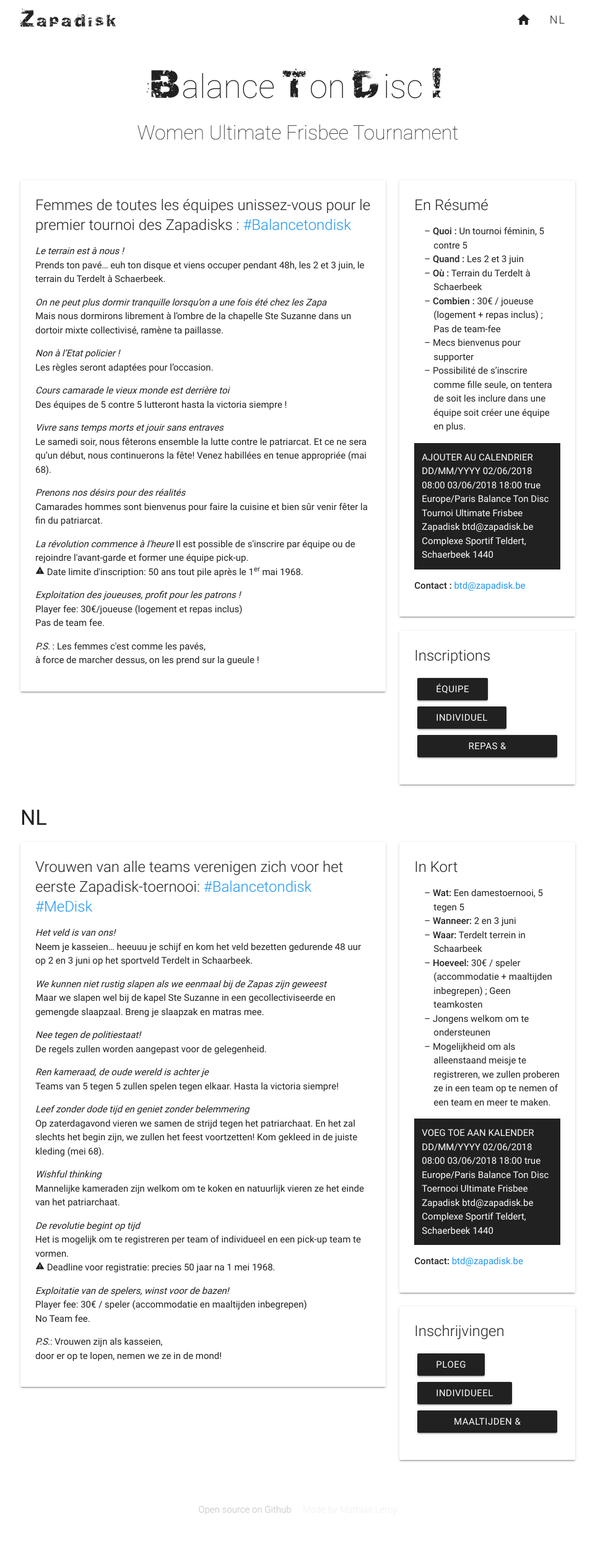
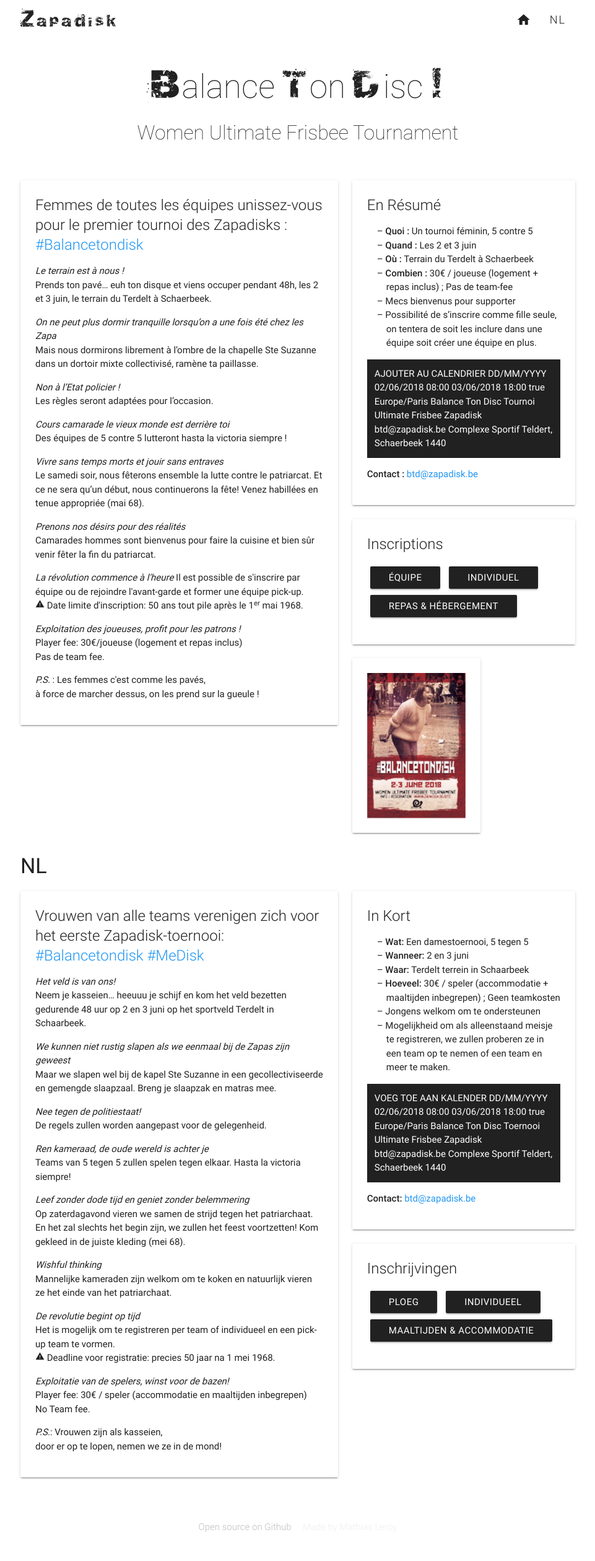
Before and after one commit to mathiasleroy/zapadisk.be, a Jekyll site: the page built from btd.html, in a window 1280 px wide. Shown: the whole page at 62% size, without its empty margins (159-1120 px from the left). Built offline with Jekyll 4.4.1, drawn with Linux system fonts in a browser that asks for light colours; before the commit the page ends 2491 px from its top, so only the background shows below that.

Commit message:
add poster to btd

```diff
--- a/btd.html
+++ b/btd.html
@@ -117,7 +119,7 @@
 		<div class="container">
 
 			<div class="row" id="fr">
-				<div class="col s12 l8">
+				<div class="col s12 l7">
 					<div class="card">
 						<div class="card-content">
 							<span class="card-title">
@@ -159,7 +161,7 @@
 					</div>
 				</div>
 
-				<div class="col s12 l4">
+				<div class="col s12 l5">
 					<div class="card ">
 						<div class="card-content">
 							<span class="card-title">En Résumé</span>
@@ -194,7 +196,7 @@
 					</div>
 				</div>
 
-				<div class="col s12 l4">
+				<div class="col s12 l5">
 					<div class="card">
 						<div class="card-content">
 							<span class="card-title">Inscriptions</span>
@@ -211,7 +213,15 @@
 					</div>
 				</div>
 
-				<!--<div class="col s12 l4">
+				<div class="col s12 l3">
+					<div class="card ">
+						<div class="card-content">
+							<img src="../assets/img/BalanceTonDisc-min.jpg" alt="" class="responsive-img materialboxed">
+						</div>
+					</div>
+				</div>
+
+				<!--<div class="col s12 l5">
 					<div class="card ">
 						<div class="card-content">
 							<span class="card-title">Repas / Hébergement</span>
@@ -225,7 +235,7 @@
 			<h4>NL</h4>
 
 			<div class="row" id="nl">
-				<div class="col s12 l8">
+				<div class="col s12 l7">
 					<div class="card">
 						<div class="card-content">
 							<span class="card-title">
@@ -268,7 +278,7 @@
 					</div>
 				</div>
 
-				<div class="col s12 l4">
+				<div class="col s12 l5">
 					<div class="card ">
 						<div class="card-content">
 							<span class="card-title">In Kort</span>
@@ -303,7 +313,7 @@
 				</div>
 
 
-				<div class="col s12 l4">
+				<div class="col s12 l5">
 					<div class="card">
 						<div class="card-content">
 							<span class="card-title">Inschrijvingen</span>
@@ -319,7 +329,7 @@
 					</div>
 				</div>
 
-				<!--<div class="col s12 l4">
+				<!--<div class="col s12 l5">
 					<div class="card ">
 						<div class="card-content">
 							<span class="card-title">Repas / Hébergement</span>
--- /dev/null
+++ b/docs/sitemap.xml
@@ -0,0 +1 @@
+<?xml version="1.0" encoding="UTF-8"?> <urlset xmlns="http://www.sitemaps.org/schemas/sitemap/0.9" xmlns:xsi="http://www.w3.org/2001/XMLSchema-instance" xsi:schemaLocation="http://www.sitemaps.org/schemas/sitemap/0.9 http://www.sitemaps.org/schemas/sitemap/0.9/sitemap.xsd"> <url> <loc>http://zapadisk.be/</loc> <lastmod>2018-02-09T14:51:03+00:00</lastmod> <priority>1.00</priority> </url> <url> <loc>http://zapadisk.be/btd/</loc> <lastmod>2018-02-09T14:51:03+00:00</lastmod> <priority>0.80</priority> </url> <url> <loc>http://zapadisk.be/team-generator.html</loc> <lastmod>2018-02-09T14:51:03+00:00</lastmod> <priority>0.70</priority> </url> <url> <loc>http://zapadisk.be/index.html</loc> <lastmod>2018-02-09T14:51:03+00:00</lastmod> <priority>0.64</priority> </url> </urlset>
```
Also changed, not shown: other parts of btd.html (+2 -0 lines), docs/btd/index.html (+1 -1 lines), assets/img/BalanceTonDisc-min.jpg (added), assets/img/BalanceTonDisc.jpg (added), docs/assets/img/BalanceTonDisc-min.jpg (added), docs/assets/img/BalanceTonDisc.jpg (added), 1 other file.
